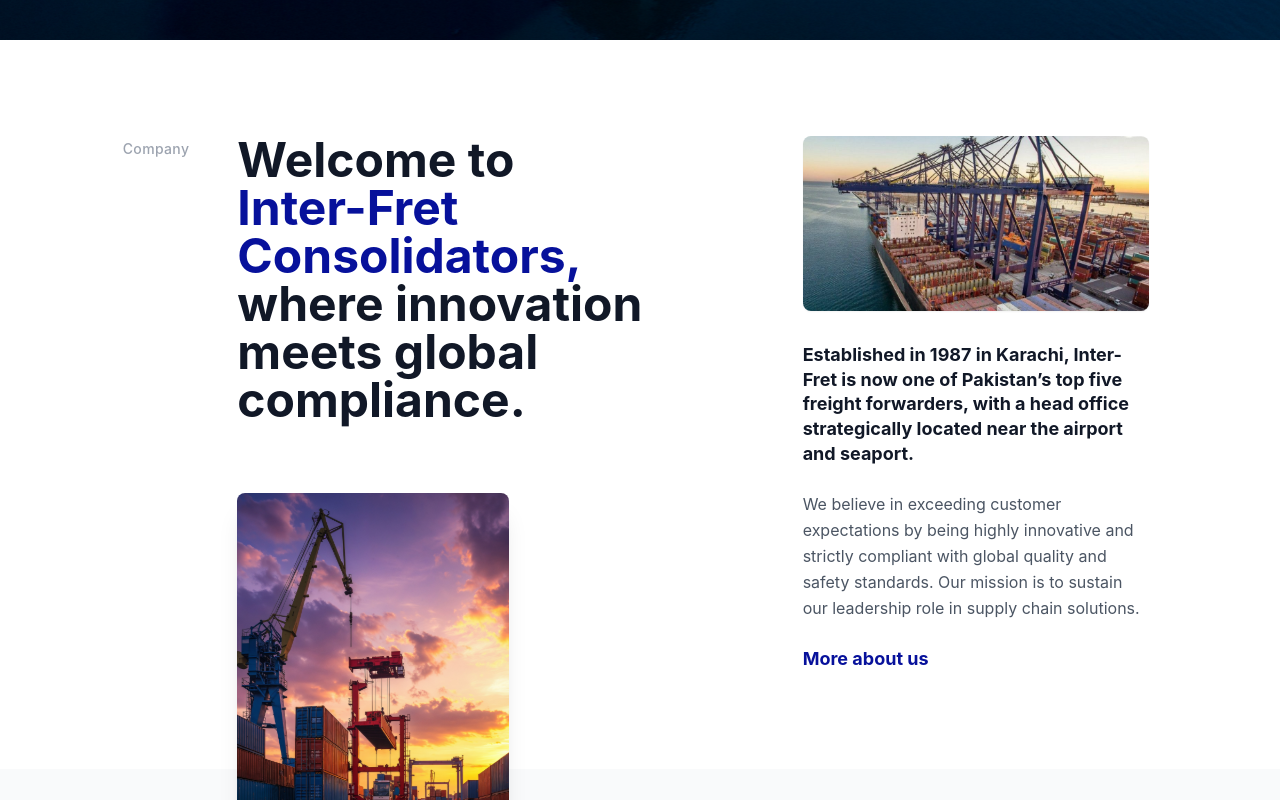
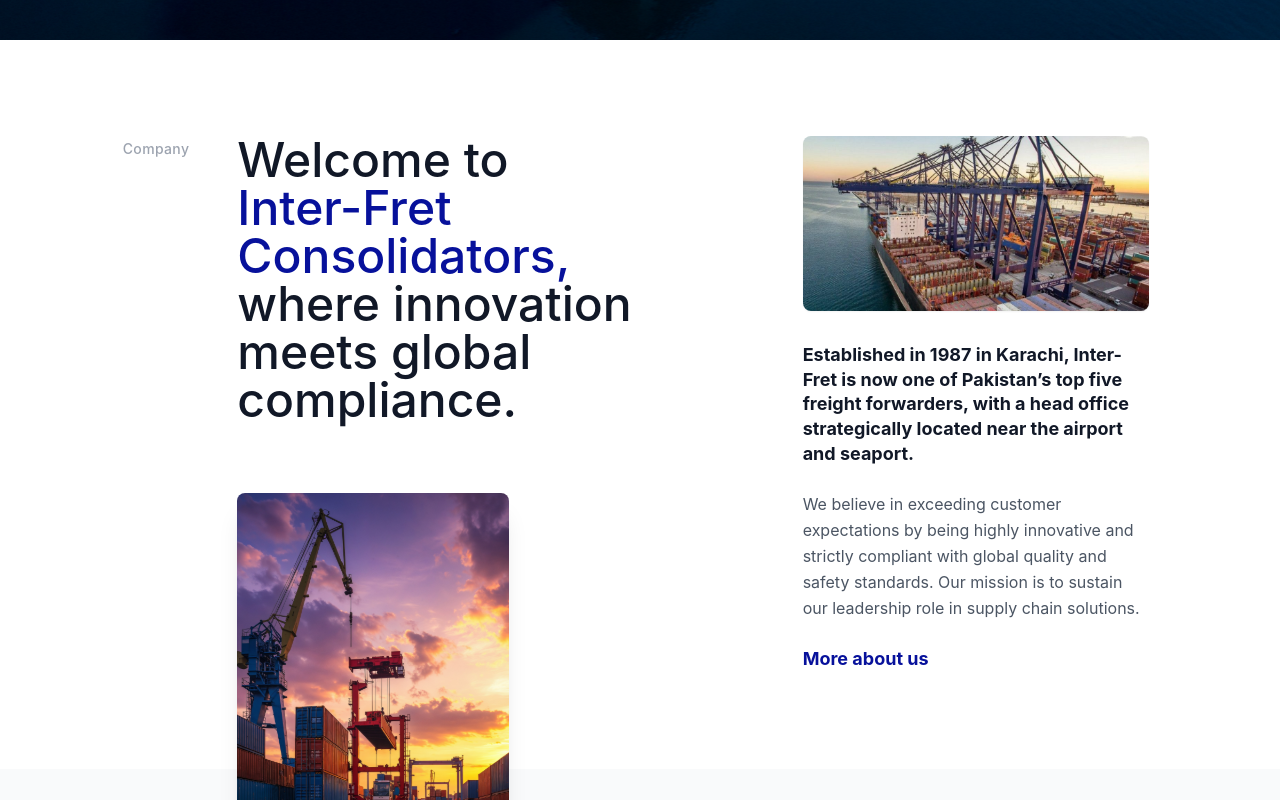
Before and after one commit to syedfaiqali/InterFred, a React (Vite) app: page / in a window 1280 px wide. Shown: the part 760-1560 px from the top of the page. Built offline with nearby package versions, Linux system fonts and the light colour scheme.

Commit message:
FaiqPrototype: Fixed UI

```diff
--- a/src/components/FAQ.tsx
+++ b/src/components/FAQ.tsx
@@ -44,7 +44,7 @@ const FAQ: React.FC = () => {
           <div className="hidden lg:block lg:col-span-1"></div>
           <div className="lg:col-span-5">
             <span className="text-gray-400 font-medium tracking-widest text-sm uppercase mb-6 block">FAQ</span>
-            <h2 className="text-5xl lg:text-6xl font-bold text-gray-900 leading-[1.1] mb-12">
+            <h2 className="text-5xl lg:text-6xl font-medium text-gray-900 leading-[1.1] mb-12">
               Quick<br />answers to<br />questions you<br />may have
             </h2>
 
--- a/src/components/Home.tsx
+++ b/src/components/Home.tsx
@@ -67,7 +67,7 @@ const Home: React.FC<HomeSectionProps> = ({ sectionData, setIsVisible }) => {
 
           {/* Heading Column - 5/12 */}
           <div className="lg:col-span-5" ref={headingRef}>
-            <h2 className="text-3xl md:text-4xl lg:text-5xl font-bold text-gray-900 leading-tight">
+            <h2 className="text-3xl md:text-4xl lg:text-5xl font-medium text-gray-900 leading-tight">
               {sectionData.title}
             </h2>
           </div>
```
